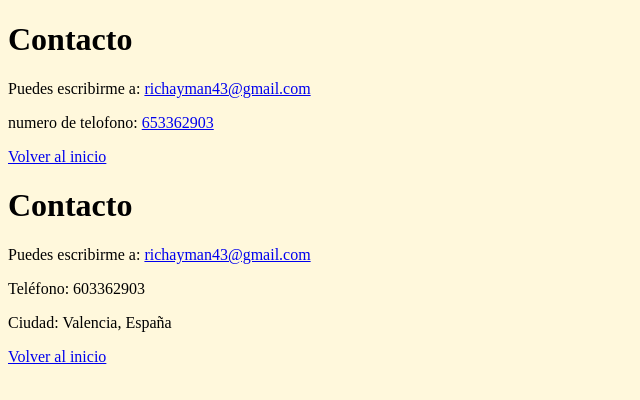
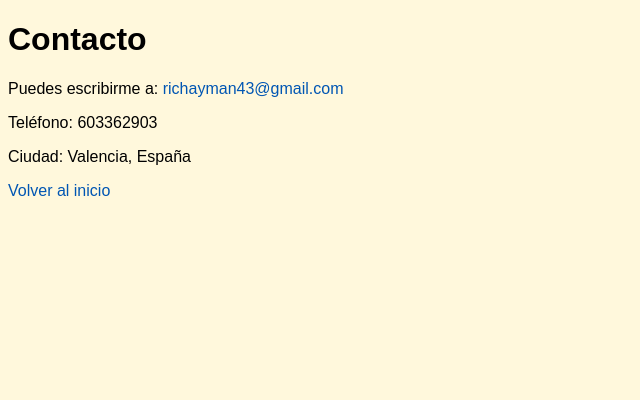
Before and after one commit to richayman43-boop/aiman43.github.io, a plain HTML site: page contacto.html in a window 1280 px wide. Shown: the whole page, without its empty margins (0-640 px from the left). Drawn offline with Linux system fonts and the light colour scheme.

Commit message:
Update contacto.html

```diff
--- a/contacto.html
+++ b/contacto.html
@@ -4,15 +4,21 @@
   <meta charset="UTF-8">
   <meta name="viewport" content="width=device-width, initial-scale=1.0">
   <title>Contacto - Aiman Rich</title>
+  <style>
+    body {
+      background-color: #fff8dc;
+      font-family: Arial, sans-serif;
+    }
+    a {
+      color: #0056b3;
+      text-decoration: none;
+    }
+    a:hover {
+      text-decoration: underline;
+    }
+  </style>
 </head>
 <body>
-  <h1>Contacto</h1>
-  <p>Puedes escribirme a: <a href="mailto:richayman43@gmail.com">richayman43@gmail.com</a></p>
-  <p>numero de telofono: <a href=telefono:653362903">653362903</a></p>
-
-  <a href="index.html">Volver al inicio</a>
-</body>
-  <body style="background-color: #fff8dc;">
   <h1>Contacto</h1>
   <p>Puedes escribirme a: <a href="mailto:richayman43@gmail.com">richayman43@gmail.com</a></p>
   <p>Teléfono: 603362903</p>
@@ -20,5 +26,4 @@
 
   <a href="index.html">Volver al inicio</a>
 </body>
-
 </html>
```
